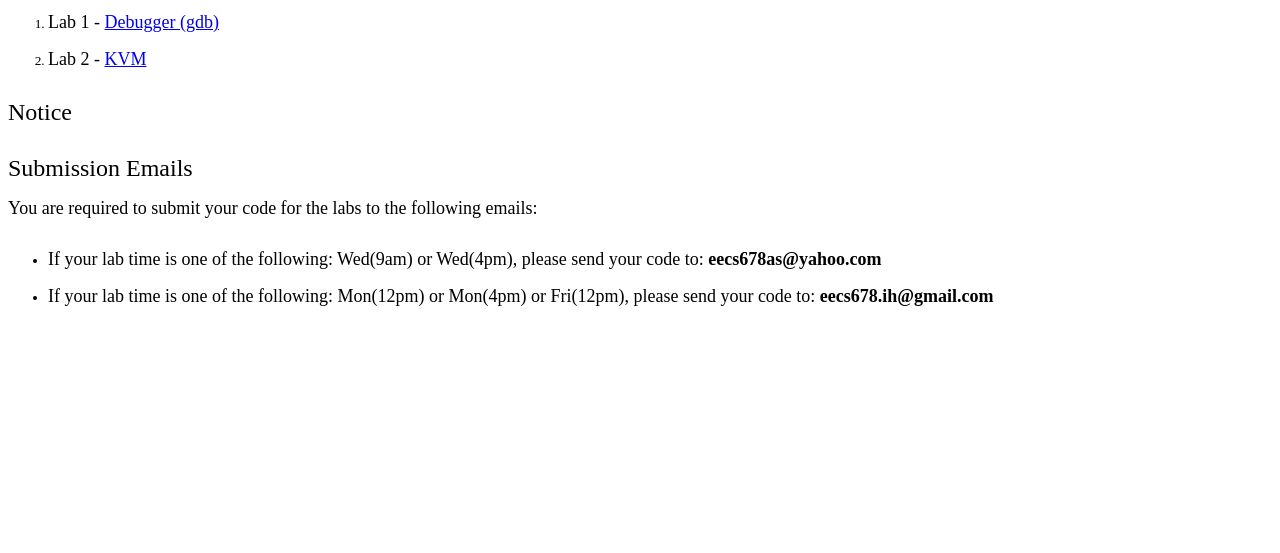
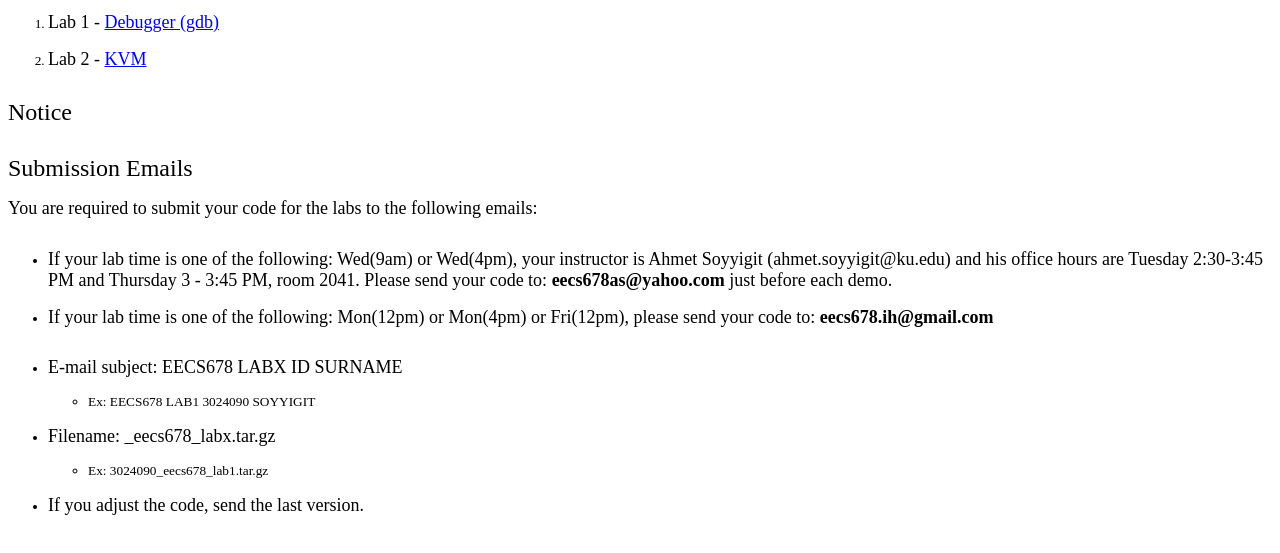
Before and after one commit to prasad1310/Spring2020, a plain HTML site: page index.html in a window 1280 px wide. Shown: the part 125-678 px from the top of the page. Drawn offline with Linux system fonts and the light colour scheme.

Commit message:
Added submitting instructions and my office hours

```diff
--- a/index.html
+++ b/index.html
@@ -58,11 +58,19 @@
 
 </ul>
 
-<br/><font size="+2">Submission Emails</font><br/><br/>
+ <br/><font size="+2">Submission Emails</font><br/><br/>
 <font size="+1">You are required to submit your code for the labs to the following emails:</font><br/><br/>
 <ul>
-  <li><font size="+1">If your lab time is one of the following: Wed(9am) or Wed(4pm), please send your code to: <b>eecs678as@yahoo.com</b></font></li><br/>
+  <li><font size="+1">If your lab time is one of the following: Wed(9am) or Wed(4pm), your instructor is Ahmet Soyyigit (ahmet.soyyigit@ku.edu) and his office hours are Tuesday 2:30-3:45 PM and Thursday 3 - 3:45 PM, room 2041. Please send your code to: <b>eecs678as@yahoo.com</b> just before each demo.</font></li><br/>
   <li><font size="+1">If your lab time is one of the following: Mon(12pm) or Mon(4pm) or Fri(12pm), please send your code to: <b>eecs678.ih@gmail.com</b></font></li><br/>
+</ul>
+
+<ul>
+<li><font size="+1">E-mail subject: EECS678 LABX ID SURNAME</font></li><br/>
+  <ul><li>Ex: EECS678 LAB1 3024090 SOYYIGIT</li></ul><br/>
+<li><font size="+1">Filename: <student-id>_eecs678_labx.tar.gz</font></li><br/>
+  <ul><li>Ex: 3024090_eecs678_lab1.tar.gz</li></ul><br/>
+<li><font size="+1">If you adjust the code, send the last version.</font></li>
 </ul>
 
 </body>
```
